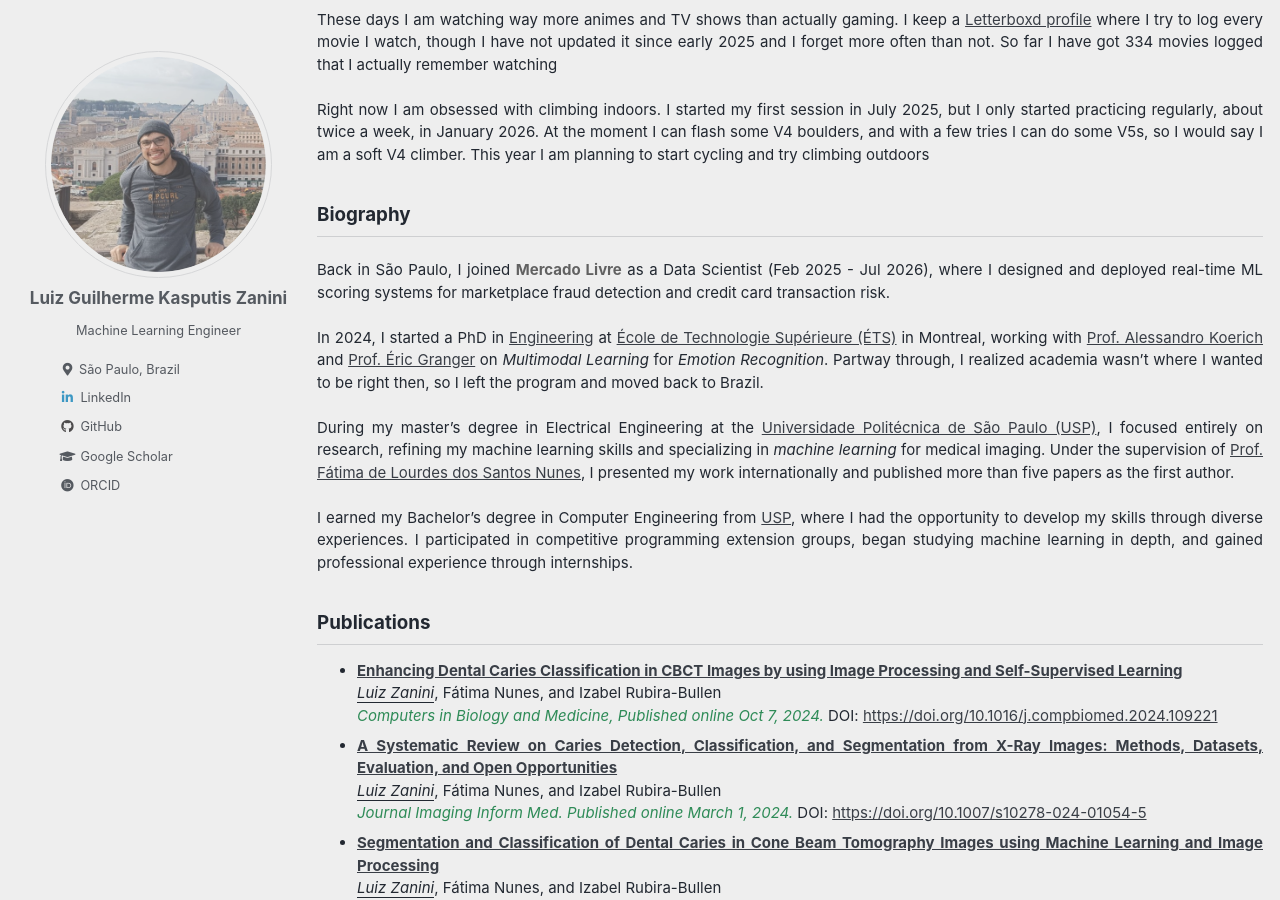
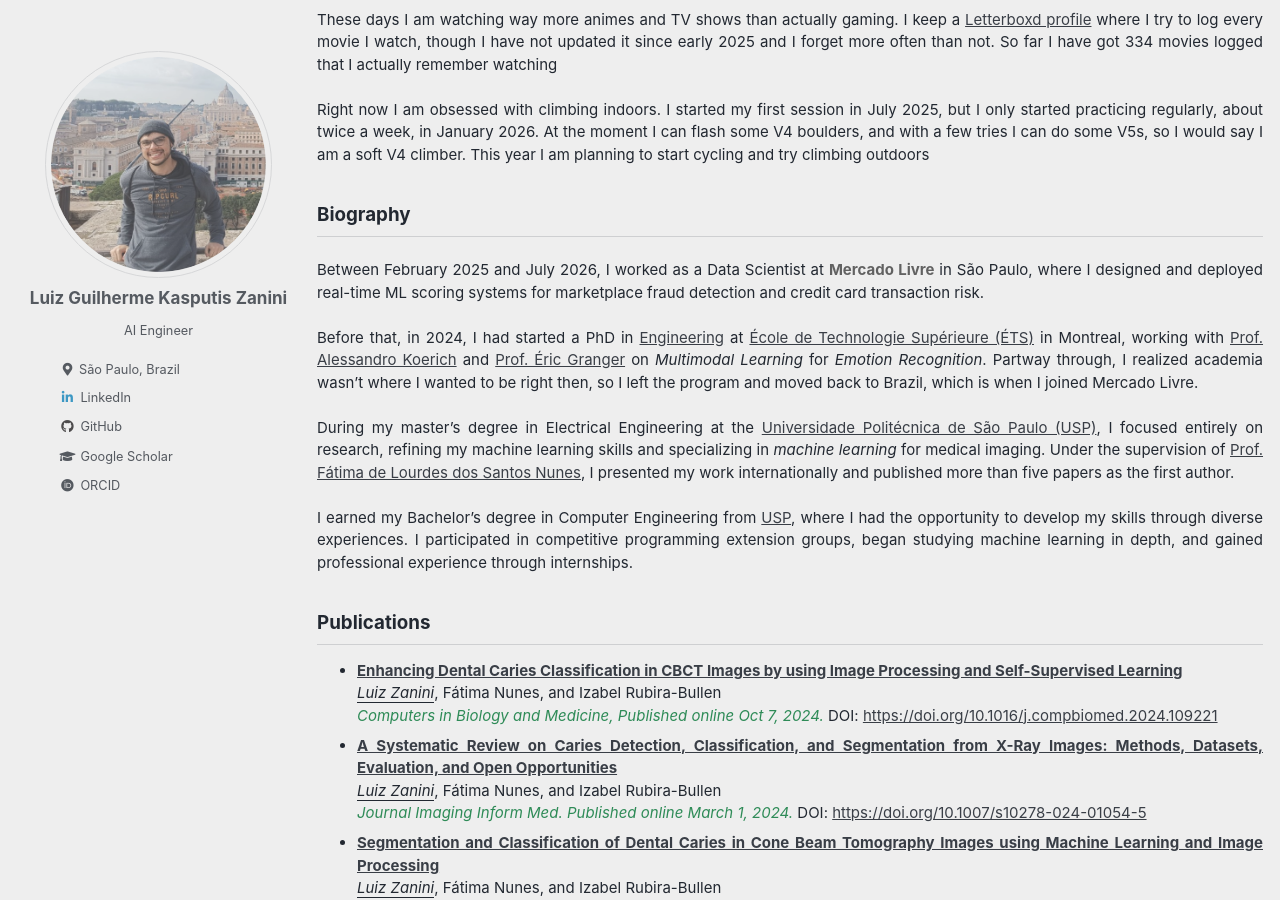
Before and after one commit to LGKZanini/LGKZanini.github.io, a Jekyll site: the page built from index.md, in a window 1280 px wide and 900 px high, scrolled down 333 px. Built offline with Jekyll 4.4.1, drawn with Linux system fonts in a browser that asks for light colours; cached includes are drawn as plain includes.

Commit message:
add biography

```diff
--- a/_config.yml
+++ b/_config.yml
@@ -55,7 +55,7 @@ analytics:
 author:
   name             : "Luiz Guilherme Kasputis Zanini"
   avatar           : "/assets/images/personal.jpg"
-  bio              : "Machine Learning Engineer"
+  bio              : "AI Engineer"
   location         : "São Paulo, Brazil"
   links:
     - label: "LinkedIn"
--- a/index.md
+++ b/index.md
@@ -81,9 +81,9 @@ a[href="/feed.xml"] {
 <div class="justify-text">
 
 
-  <p>Back in São Paulo, I joined <strong>Mercado Livre</strong> as a Data Scientist (Feb 2025 - Jul 2026), where I designed and deployed real-time ML scoring systems for marketplace fraud detection and credit card transaction risk.</p>
+  <p>Between February 2025 and July 2026, I worked as a Data Scientist at <strong>Mercado Livre</strong> in São Paulo, where I designed and deployed real-time ML scoring systems for marketplace fraud detection and credit card transaction risk.</p>
 
-  <p>In 2024, I started a PhD in <a href="https://www.etsmtl.ca/" target="_blank">Engineering</a> at <a href="https://www.etsmtl.ca/" target="_blank">École de Technologie Supérieure (ÉTS)</a> in Montreal, working with <a href="https://liviamtl.ca/pages/regular-members/koerich-1/" target="_blank">Prof. Alessandro Koerich</a> and <a href="https://liviamtl.ca/pages/regular-members/granger-1/" target="_blank">Prof. Éric Granger</a> on <em>Multimodal Learning</em> for <em>Emotion Recognition</em>. Partway through, I realized academia wasn't where I wanted to be right then, so I left the program and moved back to Brazil.</p>
+  <p>Before that, in 2024, I had started a PhD in <a href="https://www.etsmtl.ca/" target="_blank">Engineering</a> at <a href="https://www.etsmtl.ca/" target="_blank">École de Technologie Supérieure (ÉTS)</a> in Montreal, working with <a href="https://liviamtl.ca/pages/regular-members/koerich-1/" target="_blank">Prof. Alessandro Koerich</a> and <a href="https://liviamtl.ca/pages/regular-members/granger-1/" target="_blank">Prof. Éric Granger</a> on <em>Multimodal Learning</em> for <em>Emotion Recognition</em>. Partway through, I realized academia wasn't where I wanted to be right then, so I left the program and moved back to Brazil, which is when I joined Mercado Livre.</p>
 
   <p>During my master’s degree in Electrical Engineering at the <a href="https://www.poli.usp.br/" target="_blank">Universidade Politécnica de São Paulo (USP)</a>, I focused entirely on research, refining my machine learning skills and specializing in <em>machine learning</em> for medical imaging. Under the supervision of <a href="https://bv.fapesp.br/en/pesquisador/87823/fatima-de-lourdes-dos-santos-nunes-marques/" target="_blank">Prof. Fátima de Lourdes dos Santos Nunes</a>, I presented my work internationally and published more than five papers as the first author.</p>
 
```
